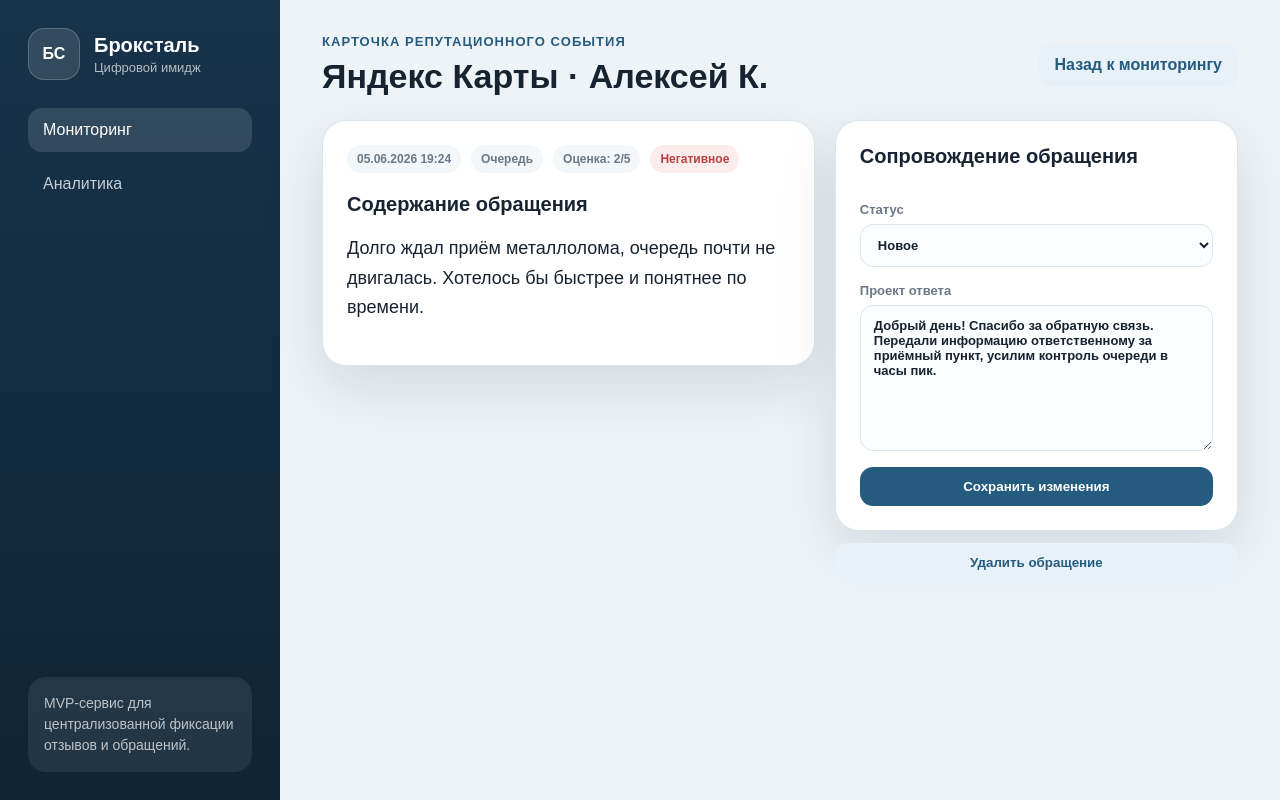
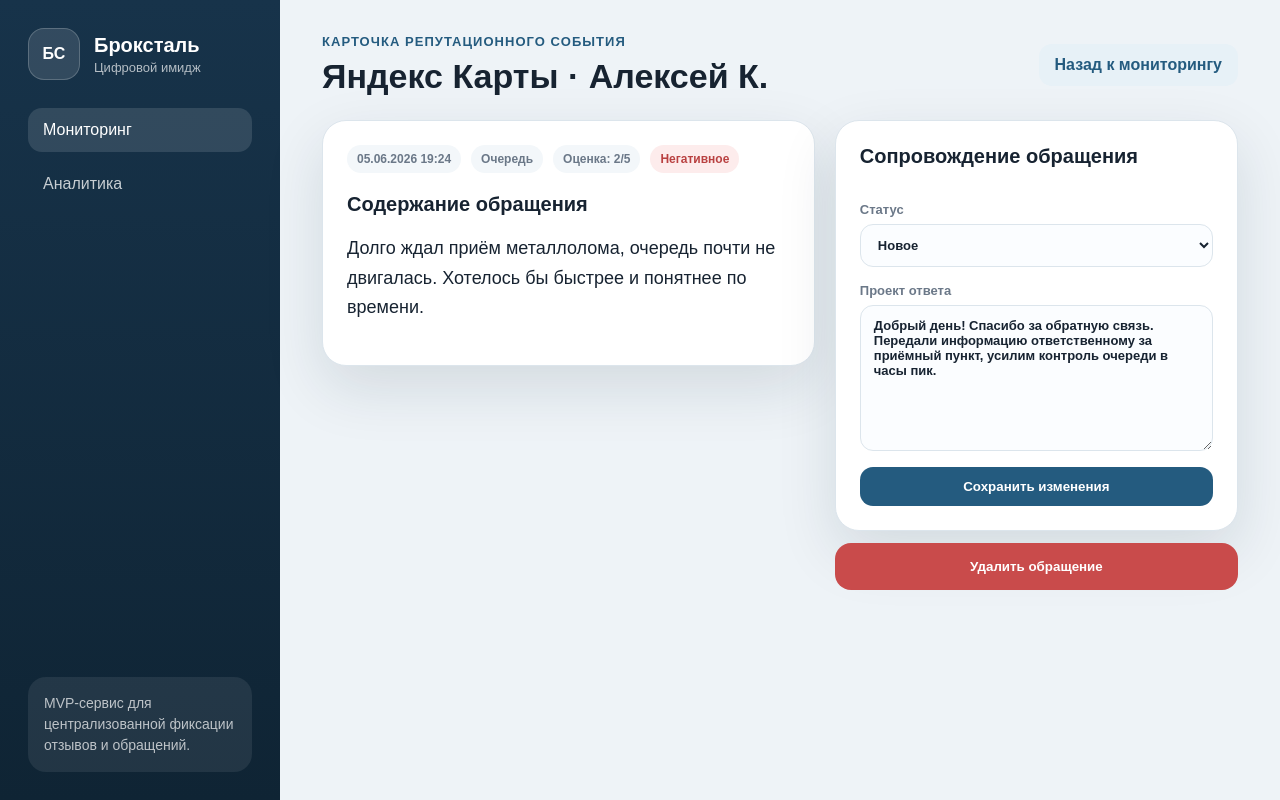
Before and after one commit to rossiachempion/brokstal-mvp, a Flask app: page /appeal/1 in a window 1280 px wide. Run offline with Flask 3, Linux system fonts and the light colour scheme; data comes from the database, SQL or seed files in the repository.

Commit message:
Стилизовал кнопку удаления

```diff
--- a/static/styles.css
+++ b/static/styles.css
@@ -119,3 +119,18 @@ td small { display: block; color: var(--muted); margin-top: 4px; }
 .delete-button {
     width: 100%;
 }
+.delete-button {
+    width: 100%;
+    background: #c94b4b;
+    color: white;
+    border: none;
+    border-radius: 16px;
+    padding: 16px;
+    font-weight: 600;
+    cursor: pointer;
+    transition: 0.2s;
+}
+
+.delete-button:hover {
+    background: #b43f3f;
+}
--- a/templates/detail.html
+++ b/templates/detail.html
@@ -48,7 +48,7 @@
     </form>
 
     <form action="{{ url_for('delete_appeal', appeal_id=appeal['id']) }}" method="POST">
-        <button type="submit" class="secondary-button delete-button">
+        <button type="submit" class="delete-button delete-button">
             Удалить обращение
         </button>
     </form>
```
